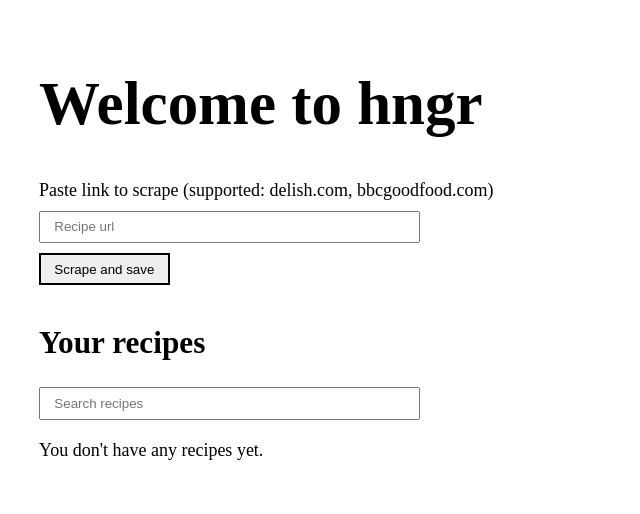
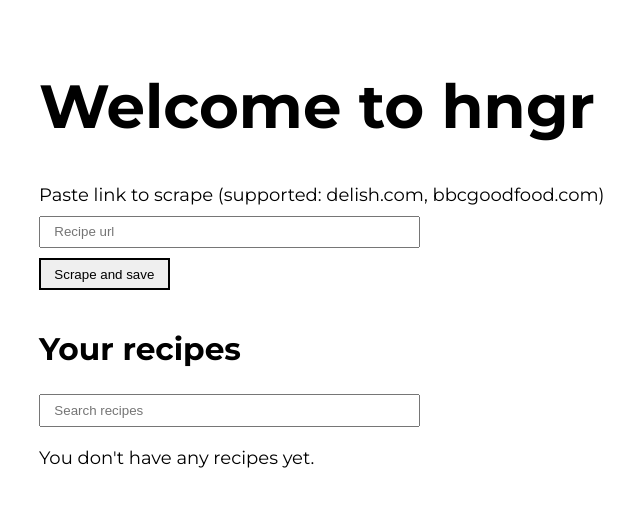
Before and after one commit to eynopv/hngr, a FastAPI app: page / in a window 1280 px wide. Shown: the top 514 px of the page, without its empty margins (101-741 px from the left). Run offline with FastAPI, Linux system fonts and the light colour scheme; data that the repository does not hold is empty; some libraries are stand-ins or nearby versions.

Commit message:
feat: use Montserrat font

```diff
--- a/hngr/static/styles.css
+++ b/hngr/static/styles.css
@@ -2,9 +2,14 @@
   --white: #fefefe;
   --black: #030303;
   --grey: #1f1f1f;
+  --clr-success: green;
+  --clr-error: red;
+  --clr-warning: yellow;
+  --clr-light-grey: rgb(133, 133, 133);
 }
 
 body {
+  font-family: "Montserrat", sans-serif;
   font-size: 18px;
 }
 
--- a/hngr/templates/base.html
+++ b/hngr/templates/base.html
@@ -5,6 +5,10 @@
     <meta name="viewport" content="width=device-width, initial-scale=1.0" />
     <title>hngr - recipe manager</title>
     <script src="https://unpkg.com/htmx.org@2.0.2"></script>
+    <link
+      href="https://fonts.googleapis.com/css2?family=Montserrat:ital,wght@0,100..900;1,100..900&display=swap"
+      rel="stylesheet"
+    />
     <link rel="stylesheet" href="/static/base-css/reset.css" />
     <link rel="stylesheet" href="/static/styles.css" />
     <script src="/static/script.js" defer></script>
```
